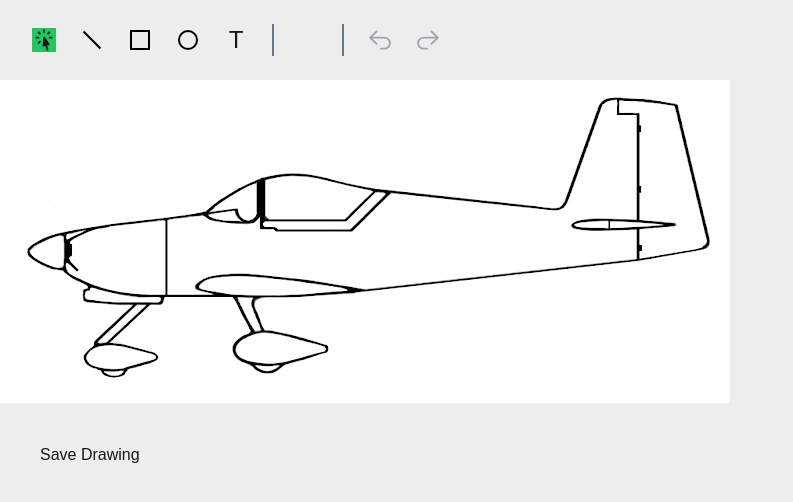
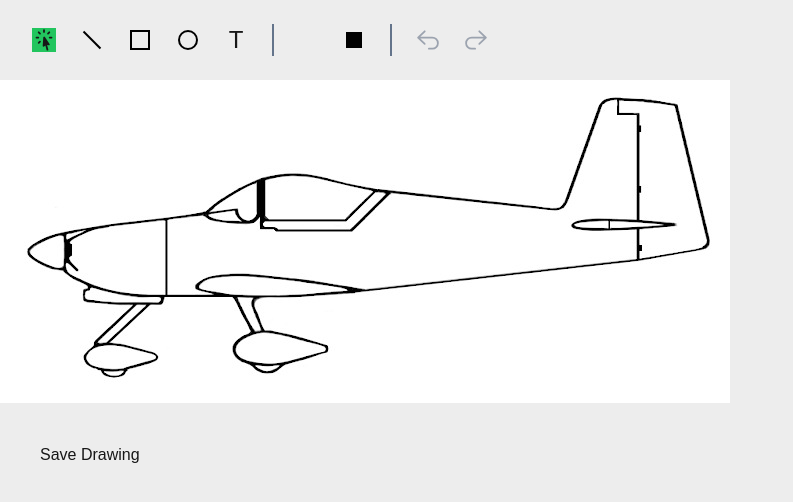
Before and after one commit to SlightlyBuggy/build_notes, a Next.js app: page /image_editor in a window 1280 px wide. Shown: the top 502 px of the page, without its empty margins (0-793 px from the left). Built offline with nearby package versions, Linux system fonts and the light colour scheme.

Commit message:
WIP color selection

```diff
--- /dev/null
+++ b/app/ui/ImageUploadAndEditor/ImageEditor/DrawingToolPalette/ColorSelection/ColorSelector.tsx
@@ -0,0 +1,30 @@
+'use client';
+
+import { useState } from 'react';
+import SelectedColorButton from './SelectedColorButton';
+
+export default function ColorSelector() {
+  const [colorSelectorOpen, setColorSelectorOpen] = useState<boolean>(false);
+
+  // TODO: color selection will need to be moved into useToolPalette hook
+  const [selectedColor, setSelectedColor] = useState<string>('#000000');
+
+  const openColorSelector = () => {
+    setColorSelectorOpen(true);
+  };
+
+  const closeColorSelector = () => {
+    setColorSelectorOpen(false);
+  };
+
+  if (!colorSelectorOpen) {
+    return (
+      <SelectedColorButton
+        openColorSelector={openColorSelector}
+        selectedColor={selectedColor}
+      />
+    );
+  } else {
+    return <div>Open</div>;
+  }
+}
--- /dev/null
+++ b/app/ui/ImageUploadAndEditor/ImageEditor/DrawingToolPalette/ColorSelection/SelectedColorButton.tsx
@@ -0,0 +1,22 @@
+import clsx from 'clsx';
+
+export default function SelectedColorButton({
+  openColorSelector,
+  selectedColor,
+}: {
+  openColorSelector: () => void;
+  selectedColor: string;
+}) {
+  const backgroundColorClass = `bg-[${selectedColor}]`;
+  return (
+    <div className="flex items-center pl-3 pr-3">
+      <div className="flex items-center justify-center h-6 w-6 hover:cursor-pointer hover:bg-yellow-300">
+        <div
+          onClick={() => openColorSelector}
+          className="h-4 w-4"
+          style={{ backgroundColor: selectedColor }}
+        ></div>
+      </div>
+    </div>
+  );
+}
--- a/app/ui/ImageUploadAndEditor/ImageEditor/DrawingToolPalette/DrawingToolPalette.tsx
+++ b/app/ui/ImageUploadAndEditor/ImageEditor/DrawingToolPalette/DrawingToolPalette.tsx
@@ -7,6 +7,7 @@ import { DrawingCommand } from '@/app/lib/util/types';
 import StrokeWidthSelector, {
   StrokeItem,
 } from './StrokeSelection/StrokeWidthSelector';
+import ColorSelector from './ColorSelection/ColorSelector';
 
 export default function DrawingToolPalette({
   activeTool,
@@ -62,6 +63,7 @@ export default function DrawingToolPalette({
         selectedStrokeItem={selectedStrokeItem}
         setSelectedStrokeItem={setSelectedStrokeItem}
       />
+      <ColorSelector />
       <div className="p-3 flex items-center">
         <div className="h-8 w-0.5 bg-slate-500"></div>
       </div>
--- a/app/ui/ImageUploadAndEditor/ImageEditor/DrawingToolPalette/StrokeSelection/SelectedStrokeButton.tsx
+++ b/app/ui/ImageUploadAndEditor/ImageEditor/DrawingToolPalette/StrokeSelection/SelectedStrokeButton.tsx
@@ -20,13 +20,14 @@ export default function SelectedStrokeButton({
           }}
         >
           {strokeItems.map((strokeItem, idx) => {
-            const heightClass = `h-[${strokeItem.strokeWidthPx}px] w-5`;
+            const heightClass = `h-[${strokeItem.strokeWidthPx}px]`;
             const thisItemIsActive =
               strokeItem.strokeWidthPx == selectedStrokeItem.strokeWidthPx;
             return (
               <div
                 className={clsx(
                   heightClass,
+                  'w-5',
                   thisItemIsActive && 'bg-green-500',
                   !thisItemIsActive && 'bg-black'
                 )}
```
